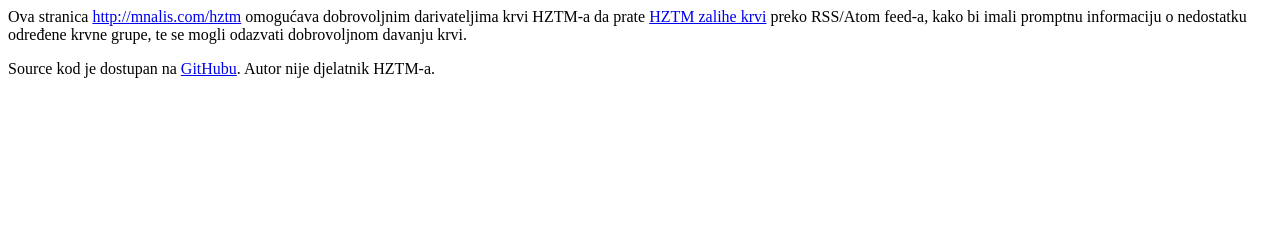
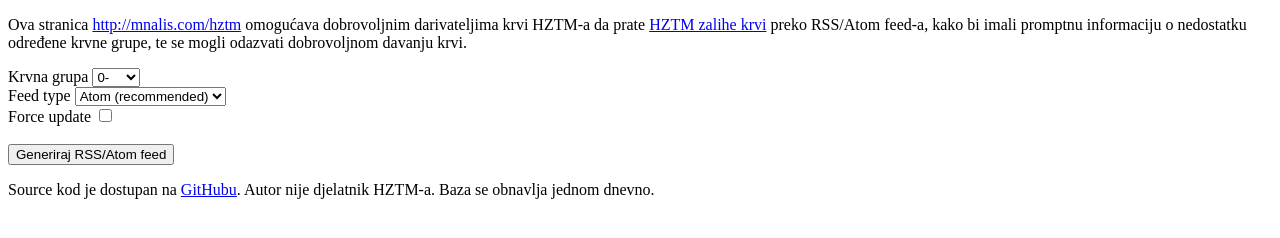
Before and after one commit to mnalis/hztm_darivatelji_rss, a plain HTML site: page index.html in a window 1280 px wide. Drawn offline with Linux system fonts and the light colour scheme.

Commit message:
HTML form

```diff
--- a/index.html
+++ b/index.html
@@ -1,5 +1,7 @@
-<html>
+<!DOCTYPE html>
+<html lang="hr">
 <head>
+	<meta charset="utf-8">
 	<title>RSS/Atom feed potražnje krvnih grupa u HZTM-u</title>
 	<link href="hztm_rss.cgi?grupa=0minus"  type="application/atom+xml" rel="alternate" title="HZTM 0- Feed">
 	<link href="hztm_rss.cgi?grupa=0plus"   type="application/atom+xml" rel="alternate" title="HZTM 0+ Feed">
@@ -20,7 +22,38 @@ preko RSS/Atom feed-a, kako bi imali promptnu informaciju o nedostatku
 određene krvne grupe, te se mogli odazvati dobrovoljnom davanju krvi.
 
 <p>
+<form method="GET" action="hztm_rss.cgi">
+<label>Krvna grupa
+<select name="grupa">
+	<option value="0minus">0-</option>
+	<option value="0plus">0+</option>
+	<option value="Aminus">A-</option>
+	<option value="Aplus">A+</option>
+	<option value="Bminus">B-</option>
+	<option value="Bplus">B+</option>
+	<option value="ABminus">AB-</option>
+	<option value="ABplus">AB+</option>
+</select>
+</label><br>
+
+<label>Feed type
+<select name="feed">
+	<option value="Atom">Atom (recommended)</option>
+	<option value="RSS2">RSS 2.0 (obsolete)</option>
+</select>
+</label><br>
+
+<label>Force update
+	<input TYPE=checkbox NAME="update">
+<label><br><br>
+
+<input type="submit" value="Generiraj RSS/Atom feed">
+
+</form>
+
+
+<p>
 Source kod je dostupan na <a href="https://github.com/mnalis/hztm_darivatelji_rss">GitHubu</a>.
-Autor nije djelatnik HZTM-a.
+Autor nije djelatnik HZTM-a. Baza se obnavlja jednom dnevno.
 </body>
 </html>
```
Also changed, not shown: 2 other files.
